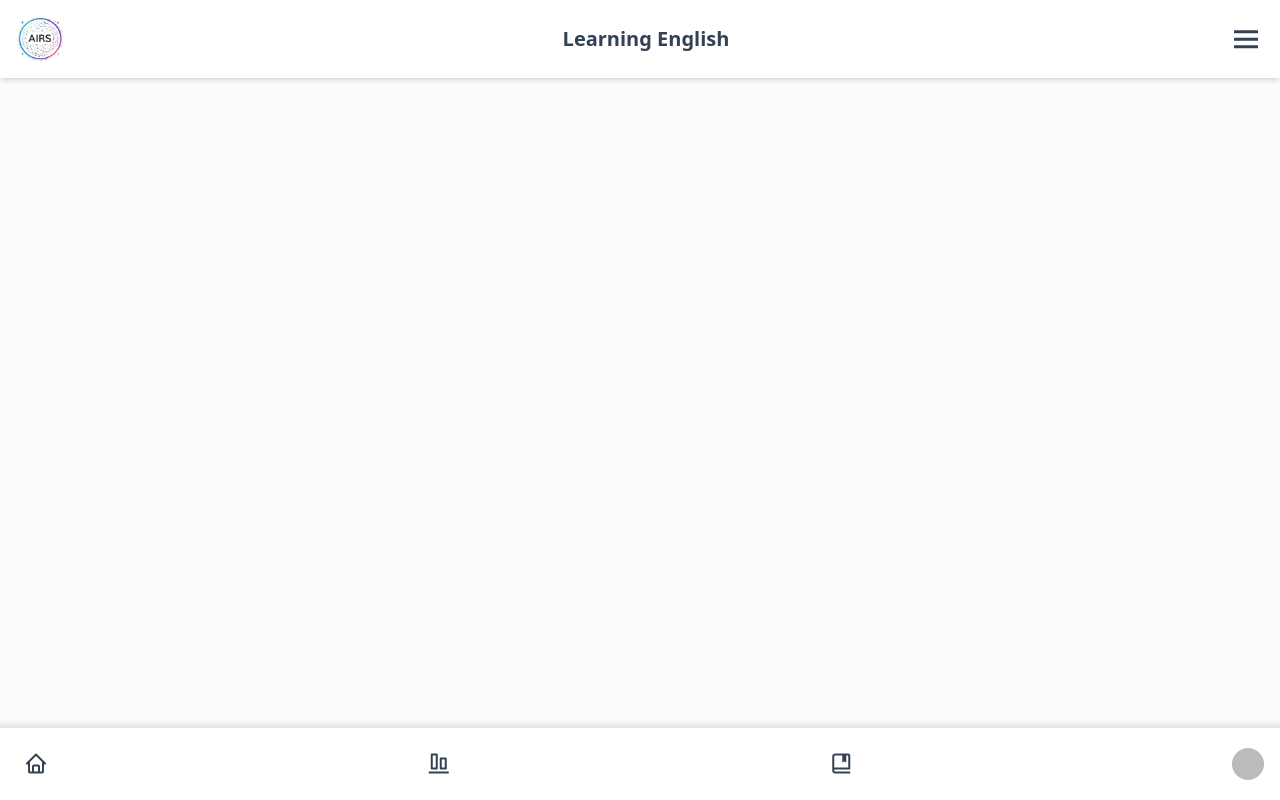
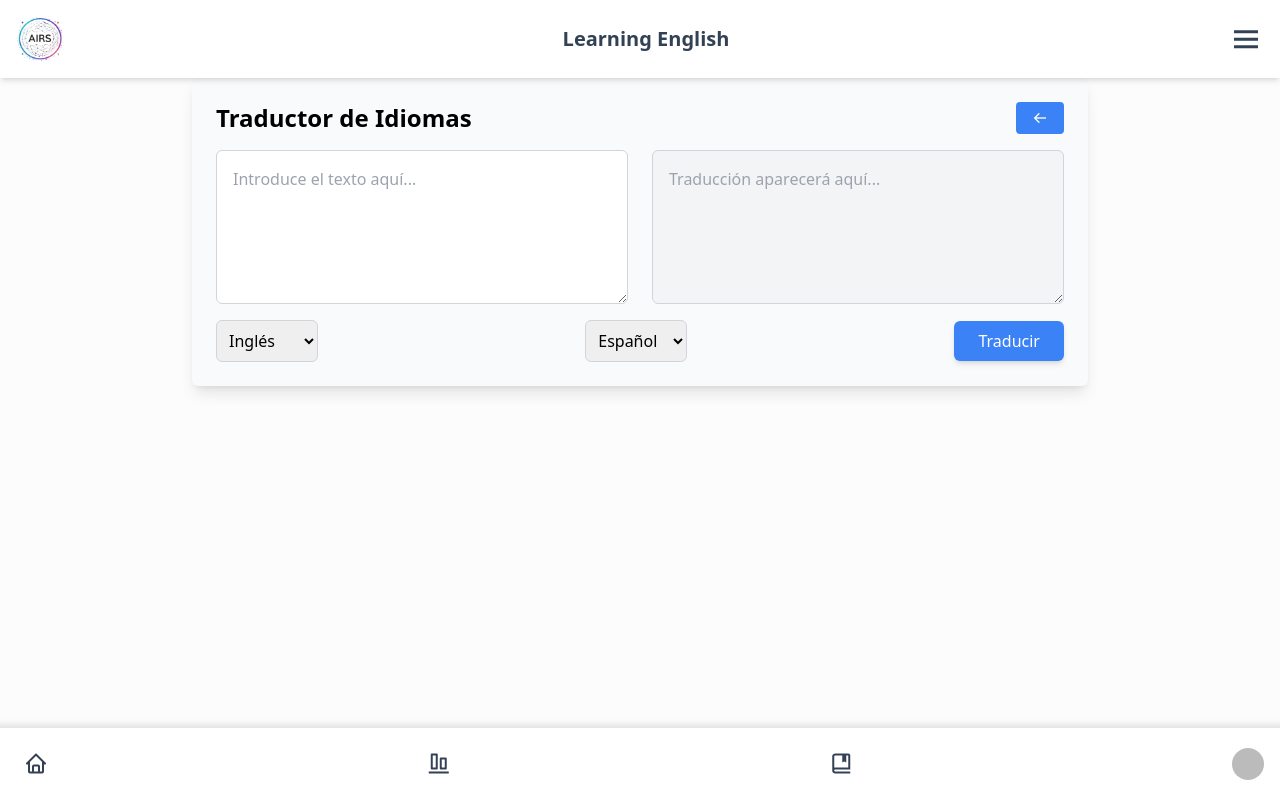
Before and after one commit to jhonatanm255/learning-english, a React (Vite) app: page /translator in a window 1280 px wide. Built offline with nearby package versions, Linux system fonts and the light colour scheme; no server answers; sample sign-in values are in the browser's storage.

Commit message:
integracion de la aplicacion de traductor

```diff
--- a/package.json
+++ b/package.json
@@ -10,11 +10,11 @@
     "preview": "vite preview"
   },
   "dependencies": {
-    "axios": "^1.7.7",
+    "axios": "^1.7.9",
     "firebase": "^10.14.1",
     "react": "^18.3.1",
     "react-dom": "^18.3.1",
-    "react-icons": "^5.3.0",
+    "react-icons": "^5.4.0",
     "react-router-dom": "^6.27.0"
   },
   "devDependencies": {
--- a/src/App.jsx
+++ b/src/App.jsx
@@ -7,6 +7,7 @@ import EmailPage from "./components/emailPage";
 import Main from "./components/main";
 import Chatbot from "./components/Chatbot";
 import VoicePractice from "./components/VoicePractice";
+import Translator from "./components/traductor";
 import {
   BrowserRouter as Router,
   Routes,
@@ -42,6 +43,10 @@ function App() {
                 path="/voice"
                 element={<PrivateRoute component={<VoicePractice />} />}
               />
+              <Route
+                path="/translator"
+                element={<PrivateRoute component={<Translator />} />}
+              />
             </Routes>
           </div>
 
--- a/src/components/main.jsx
+++ b/src/components/main.jsx
@@ -1,5 +1,6 @@
 import React from "react";
 import { Link } from "react-router-dom";
+import { PiTranslateFill } from "react-icons/pi";
 
 function Main() {
   return (
@@ -29,20 +30,22 @@ function Main() {
           </div>
         </Link>
 
-        {/* OTROS ELEMENTOS */}
-        <div className="bg-yellow-50 flex shadow-md items-center w-full h-32 p-4 cursor-pointer rounded-md">
-          <i className="text-yellow-400 text-5xl flex justify-center py-8 bx bxs-bot"></i>
-          <p className="text-slate-800 font-semibold text-center ml-8 text-lg">
-            ...
-          </p>
-        </div>
+        {/* TRANSLATE */}
+        <Link className="w-full" to="/translator">
+          <div className="bg-yellow-50 flex shadow-md items-center w-full h-32 p-4 cursor-pointer rounded-md">
+            <PiTranslateFill className="text-yellow-400 text-5xl flex justify-center" />
+            <p className="text-slate-800 font-semibold text-center ml-8 text-lg">
+              Utiliza Nuestro Traductor
+            </p>
+          </div>
+        </Link>
 
-        <div className="bg-red-50 flex shadow-md items-center w-full h-32 p-4 cursor-pointer rounded-md">
+        {/* <div className="bg-red-50 flex shadow-md items-center w-full h-32 p-4 cursor-pointer rounded-md">
           <i className="text-red-400 text-5xl flex justify-center py-8 bx bxs-bot"></i>
           <p className="text-slate-800 font-semibold text-center ml-8 text-lg">
             ...
           </p>
-        </div>
+        </div> */}
       </div>
     </>
   );
--- /dev/null
+++ b/src/components/traductor.jsx
@@ -0,0 +1,131 @@
+import React, { useState } from "react";
+import BackButton from "./backbutton";
+
+const Translator = () => {
+  const [inputText, setInputText] = useState("");
+  const [translatedText, setTranslatedText] = useState("");
+  const [sourceLanguage, setSourceLanguage] = useState("en"); // Idioma de origen por defecto (inglés)
+  const [targetLanguage, setTargetLanguage] = useState("es"); // Idioma de destino por defecto (español)
+  const [loading, setLoading] = useState(false);
+  const [error, setError] = useState(""); // Manejo de errores
+
+  const translateText = async () => {
+    if (!inputText.trim()) {
+      setError("Por favor, introduce texto para traducir.");
+      setTranslatedText("");
+      return;
+    }
+
+    setLoading(true);
+    setError("");
+    try {
+      // Realizamos la solicitud a la API de MyMemory con los idiomas correctos
+      const response = await fetch(
+        `https://api.mymemory.translated.net/get?q=${encodeURIComponent(
+          inputText
+        )}&langpair=${sourceLanguage}|${targetLanguage}`
+      );
+
+      if (!response.ok) {
+        throw new Error(`Error del servidor: ${response.status}`);
+      }
+
+      const data = await response.json();
+      setTranslatedText(
+        data.responseData.translatedText || "No se pudo obtener la traducción."
+      );
+    } catch (error) {
+      setTranslatedText("");
+      setError(
+        "Hubo un error al traducir el texto. Intenta nuevamente más tarde."
+      );
+      console.error("Error en la solicitud de traducción:", error);
+    } finally {
+      setLoading(false);
+    }
+  };
+
+  return (
+    <div className="p-6 max-w-4xl mx-auto bg-gray-50 rounded-md shadow-lg">
+      <div className="flex justify-between">
+        <h1 className="text-2xl font-bold text-center mb-4">
+          Traductor de Idiomas
+        </h1>
+        <BackButton />
+      </div>
+
+      <div className="flex flex-col md:flex-row gap-6">
+        <textarea
+          className="w-full p-4 border border-gray-300 rounded-md focus:ring focus:ring-blue-300"
+          rows="5"
+          placeholder="Introduce el texto aquí..."
+          value={inputText}
+          onChange={(e) => setInputText(e.target.value)}
+          aria-label="Texto a traducir"
+        />
+        <textarea
+          className="w-full p-4 border border-gray-300 rounded-md bg-gray-100"
+          rows="5"
+          readOnly
+          placeholder={
+            loading ? "Traduciendo..." : "Traducción aparecerá aquí..."
+          }
+          value={translatedText}
+          aria-label="Texto traducido"
+        />
+      </div>
+
+      {error && (
+        <div
+          className="mt-4 p-2 bg-red-200 text-red-700 border border-red-400 rounded-md"
+          role="alert"
+        >
+          {error}
+        </div>
+      )}
+
+      <div className="flex items-center justify-between mt-4">
+        <select
+          className="p-2 border border-gray-300 rounded-md focus:outline-none focus:ring focus:ring-blue-300"
+          value={sourceLanguage}
+          onChange={(e) => setSourceLanguage(e.target.value)}
+          aria-label="Seleccionar idioma de origen"
+        >
+          <option value="en">Inglés</option>
+          <option value="es">Español</option>
+          <option value="fr">Francés</option>
+          <option value="de">Alemán</option>
+          <option value="it">Italiano</option>
+          <option value="ja">Japonés</option>
+          <option value="ko">Coreano</option>
+          <option value="zh-CN">Chino</option>
+        </select>
+        <select
+          className="p-2 border border-gray-300 rounded-md focus:outline-none focus:ring focus:ring-blue-300"
+          value={targetLanguage}
+          onChange={(e) => setTargetLanguage(e.target.value)}
+          aria-label="Seleccionar idioma objetivo"
+        >
+          <option value="es">Español</option>
+          <option value="en">Inglés</option>
+          <option value="fr">Francés</option>
+          <option value="de">Alemán</option>
+          <option value="it">Italiano</option>
+          <option value="ja">Japonés</option>
+          <option value="ko">Coreano</option>
+          <option value="zh-CN">Chino</option>
+        </select>
+        <button
+          onClick={translateText}
+          className="px-6 py-2 bg-blue-500 text-white rounded-md shadow-md hover:bg-blue-600"
+          disabled={loading}
+          aria-busy={loading}
+        >
+          {loading ? "Traduciendo..." : "Traducir"}
+        </button>
+      </div>
+    </div>
+  );
+};
+
+export default Translator;
```
Also changed, not shown: 1 other file (tests, documents, lock files or other folders).
